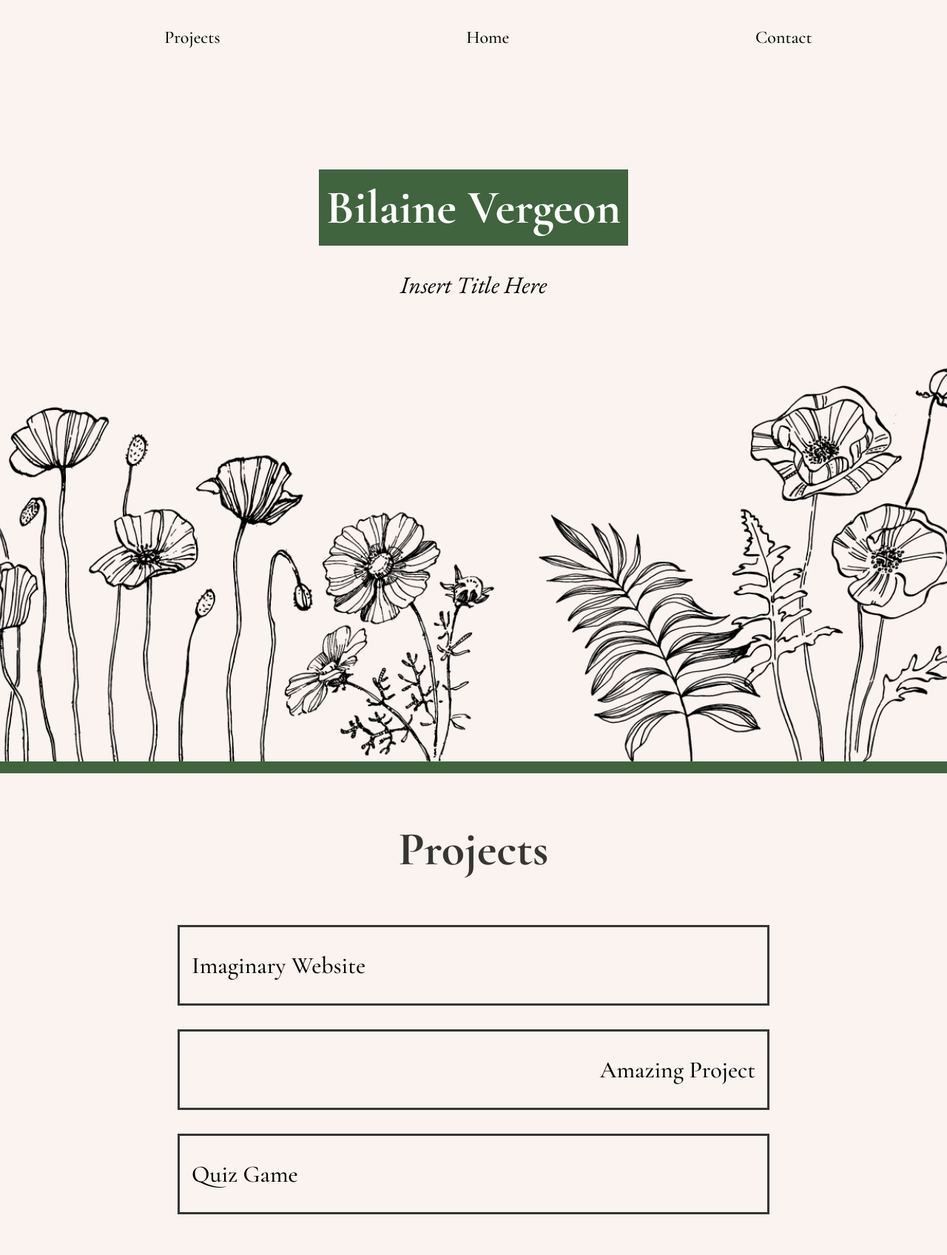
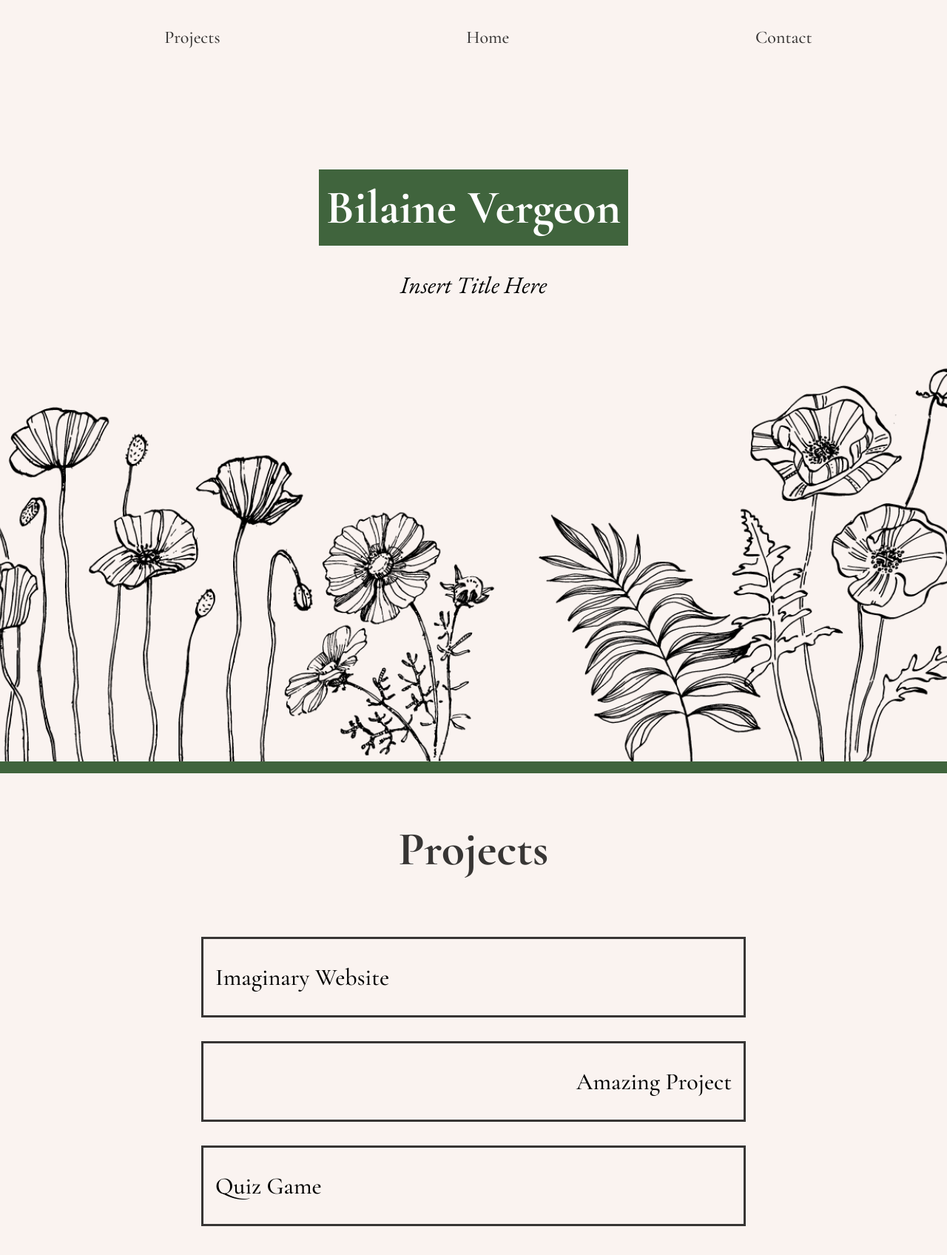
Before and after one commit to vvb02/portfolio-site, a plain HTML site: page index.html in a window 1280 px wide. Shown: the whole page at 74% size. Before the commit the page ends 1673 px from the top, so only its background shows below. Drawn offline with nearby package versions, Linux system fonts and the light colour scheme.

Commit message:
update projects container

```diff
--- a/index.html
+++ b/index.html
@@ -11,9 +11,9 @@
     <header>
       <nav class="lockout">
         <ul>
-          <li>Projects</li>
-          <li>Home</li>
-          <li>Contact</li>
+          <li><a href="">Projects</a></li>
+          <li><a href="">Home</a></li>
+          <li><a href="">Contact</a></li>
         </ul>
       </nav>
     </header>
--- a/styles.css
+++ b/styles.css
@@ -24,6 +24,15 @@ nav ul {
   justify-content: space-around;
   list-style: none;
   cursor: pointer;
+}
+
+nav ul li a {
+  text-decoration: none;
+  color: #373534;
+}
+
+nav ul li a:hover {
+  color: #40643d;
 }
 
 .name {
@@ -71,8 +80,10 @@ nav ul {
 
 .projects-container {
   width: 100%;
-  margin: 0 auto;
+  margin: 2em auto;
   max-width: 800px;
+  display: flex;
+  flex-direction: column;
 }
 
 .project {
@@ -80,8 +91,22 @@ nav ul {
   font-weight: 500;
   border: 3px solid #373534;
   font-size: 2em;
-  min-width: 700px;
   padding: 1em 0.5em;
+  cursor: pointer;
+  margin: 0.5em 1em;
+  transition: 0.3s;
+}
+
+.project:hover {
+  background: #40643d;
+  border: 3px solid #40643d;
+  color: white;
+}
+
+@media (max-width: 840px) {
+  .project {
+    text-align: left;
+  }
 }
 
 .align-right {
```
